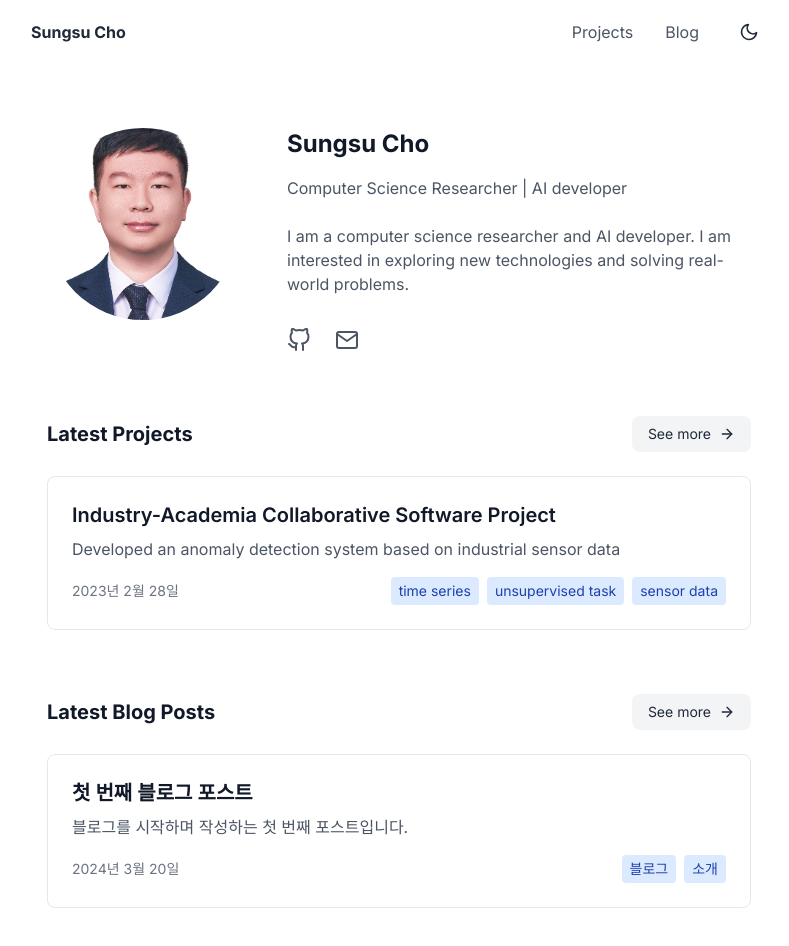
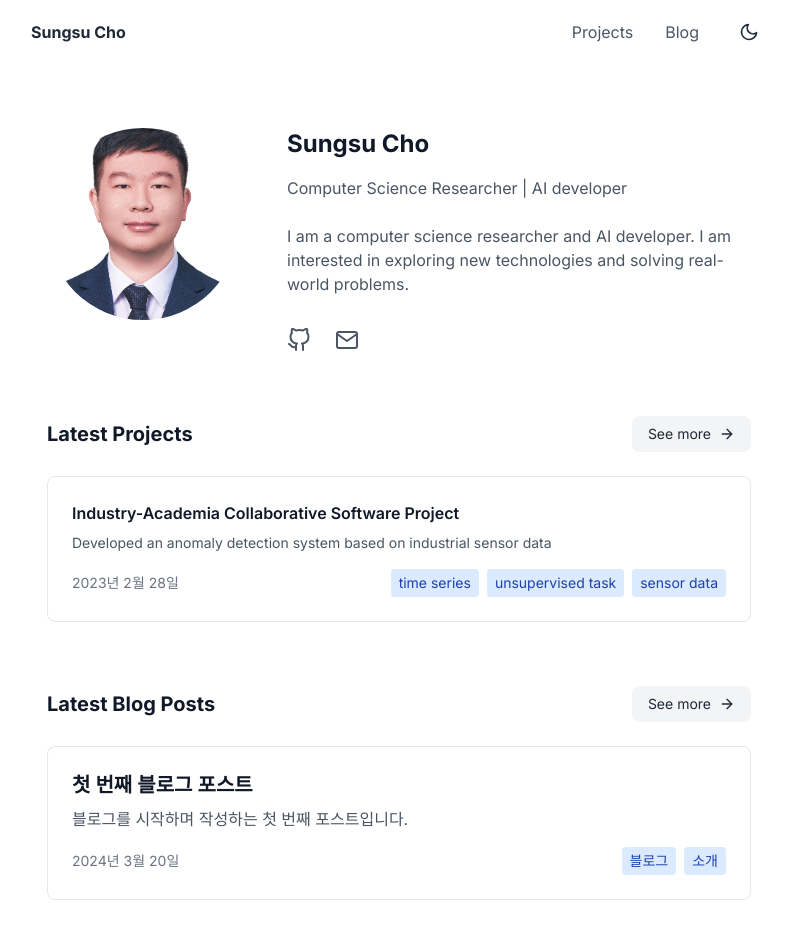
Before and after one commit to chosungsu/chosungsu.github.io, a Next.js app: page / in a window 1280 px wide. Shown: the top 946 px of the page, without its empty margins (241-1030 px from the left). Built offline with nearby package versions, Linux system fonts and the light colour scheme.

Commit message:
some fix - projects part #2

```diff
--- a/src/app/page.tsx
+++ b/src/app/page.tsx
@@ -77,18 +77,25 @@ export default async function Home() {
               <Link
                 key={project.id}
                 href={`/projects/${getBaseProjectId(project.id)}`}
-                className="block"
+                className="block border dark:border-gray-700 rounded-lg p-6 bg-white dark:bg-gray-800 h-50 overflow-hidden flex flex-col justify-between"
               >
-                <div className="border dark:border-gray-700 rounded-lg p-6 hover:shadow-lg transition-shadow bg-white dark:bg-gray-800">
-                  <h3 className="text-xl font-semibold mb-2 text-gray-900 dark:text-white">
-                    {project.title}
-                  </h3>
-                  <p className="text-gray-600 dark:text-gray-300 mb-4">
-                    {project.description}
-                  </p>
-                  <div className="flex justify-between items-center">
-                    <FormattedDate date={project.date} />
-                    <div className="flex space-x-2">
+                <h2
+                  className="text-md font-semibold mb-2 text-gray-900 dark:text-white"
+                  style={{ display: '-webkit-box', WebkitLineClamp: 1, WebkitBoxOrient: 'vertical', overflow: 'hidden' }}
+                >
+                  {project.title}
+                </h2>
+                <p
+                  className="text-sm text-gray-600 dark:text-gray-300 mb-4"
+                  style={{ display: '-webkit-box', WebkitLineClamp: 2, WebkitBoxOrient: 'vertical', overflow: 'hidden' }}
+                >
+                  {project.description}
+                </p>
+                <div className="flex justify-between items-center">
+                  <FormattedDate date={project.date} />
+                  <div className="flex space-x-2 items-center">
+                    {/* 태그 상세: 중간 이상 화면에서 표시 */}
+                    <div className="hidden sm:flex space-x-2">
                       {project.tags.map((tag) => (
                         <span
                           key={tag}
@@ -98,6 +105,12 @@ export default async function Home() {
                         </span>
                       ))}
                     </div>
+                    {/* 태그 개수: 작은 화면에서만 표시 */}
+                    {project.tags.length > 0 && (
+                      <span className="flex sm:hidden px-2 py-1 bg-blue-100 dark:bg-blue-900 text-blue-800 dark:text-blue-100 rounded text-sm">
+                        +{project.tags.length}
+                      </span>
+                    )}
                   </div>
                 </div>
               </Link>
--- a/src/app/projects/page.tsx
+++ b/src/app/projects/page.tsx
@@ -5,7 +5,7 @@ export default async function Projects() {
   const projects = await getProjectPosts();
 
   return (
-    <div className="min-h-screen py-16 bg-white dark:bg-gray-900">
+    <div className="min-h-screen pb-4 bg-white dark:bg-gray-900">
       <div className="max-w-3xl mx-auto">
         <ProjectList initialProjects={projects} />
       </div>
--- a/src/components/ProjectContent.tsx
+++ b/src/components/ProjectContent.tsx
@@ -9,6 +9,7 @@ import { Globe } from 'lucide-react';
 import remarkGfm from 'remark-gfm';
 import remarkEmoji from 'remark-emoji';
 import rehypeRaw from 'rehype-raw';
+import ScrollToTop from './ScrollToTop';
 
 interface ProjectContentProps {
   id: string;
@@ -106,14 +107,14 @@ export default function ProjectContent({ id }: ProjectContentProps) {
   }
 
   return (
-    <div className="min-h-screen py-16 bg-white dark:bg-gray-900">
+    <div className="min-h-screen py-8 bg-white dark:bg-gray-900">
       <article className="max-w-3xl mx-auto px-4">
         <header className="mb-8 border-b border-gray-200 dark:border-gray-700 pb-4">
-          <h1 className="text-4xl font-bold mb-4 text-gray-900 dark:text-white">
+          <h1 className="text-2xl font-bold mb-4 text-gray-900 dark:text-white">
             {project.title}
           </h1>
           <div className="flex flex-wrap justify-between items-center gap-4">
-            <FormattedDate date={project.date} className="text-gray-600 dark:text-gray-400" />
+            <FormattedDate date={project.date} className="text-sm text-gray-600 dark:text-gray-400" />
             <div className="flex flex-wrap gap-2">
               {project.tags.map((tag: string) => (
                 <span
@@ -242,6 +243,7 @@ export default function ProjectContent({ id }: ProjectContentProps) {
           </ReactMarkdown>
         </div>
       </article>
+      <ScrollToTop />
     </div>
   );
 }
--- a/src/components/ProjectList.tsx
+++ b/src/components/ProjectList.tsx
@@ -5,7 +5,8 @@ import { useInView } from 'react-intersection-observer';
 import Link from 'next/link';
 import { PostData } from '@/utils/mdUtils';
 import FormattedDate from './FormattedDate';
-import { ArrowDownToLine, ArrowUpToLine } from 'lucide-react';
+import { CalendarArrowDown, CalendarArrowUp } from 'lucide-react';
+import ScrollToTop from './ScrollToTop';
 
 interface ProjectListProps {
   initialProjects: PostData[];
@@ -71,9 +72,9 @@ export default function ProjectList({ initialProjects }: ProjectListProps) {
         >
           <span>Date</span>
           {isDescending ? (
-            <ArrowDownToLine className="w-4 h-4" />
+            <CalendarArrowUp className="w-4 h-4" />
           ) : (
-            <ArrowUpToLine className="w-4 h-4" />
+            <CalendarArrowDown className="w-4 h-4" />
           )}
         </button>
       </div>
@@ -82,17 +83,25 @@ export default function ProjectList({ initialProjects }: ProjectListProps) {
           <Link
             href={`/projects/${getBaseProjectId(project.id)}`}
             key={project.id}
-            className="block border dark:border-gray-700 rounded-lg p-6 bg-white dark:bg-gray-800 hover:shadow-lg transition-shadow"
+            className="block border dark:border-gray-700 rounded-lg p-6 bg-white dark:bg-gray-800 h-50 overflow-hidden flex flex-col justify-between"
           >
-            <h2 className="text-xl font-semibold mb-2 text-gray-900 dark:text-white">
+            <h2
+              className="text-md font-semibold mb-2 text-gray-900 dark:text-white"
+              style={{ display: '-webkit-box', WebkitLineClamp: 1, WebkitBoxOrient: 'vertical', overflow: 'hidden' }}
+            >
               {project.title}
             </h2>
-            <p className="text-gray-600 dark:text-gray-300 mb-4">
+            <p
+              className="text-sm text-gray-600 dark:text-gray-300 mb-4"
+              style={{ display: '-webkit-box', WebkitLineClamp: 2, WebkitBoxOrient: 'vertical', overflow: 'hidden' }}
+            >
               {project.description}
             </p>
             <div className="flex justify-between items-center">
               <FormattedDate date={project.date} />
-              <div className="flex space-x-2">
+              <div className="flex space-x-2 items-center">
+                {/* 태그 상세: 중간 이상 화면에서 표시 */}
+                <div className="hidden sm:flex space-x-2">
                   {project.tags.map((tag) => (
                     <span
                       key={tag}
@@ -102,6 +111,13 @@ export default function ProjectList({ initialProjects }: ProjectListProps) {
                     </span>
                   ))}
                 </div>
+                {/* 태그 개수: 작은 화면에서만 표시 */}
+                {project.tags.length > 0 && (
+                  <span className="flex sm:hidden px-2 py-1 bg-blue-100 dark:bg-blue-900 text-blue-800 dark:text-blue-100 rounded text-sm">
+                    +{project.tags.length}
+                  </span>
+                )}
+              </div>
             </div>
           </Link>
         ))}
@@ -109,6 +125,7 @@ export default function ProjectList({ initialProjects }: ProjectListProps) {
           <div ref={ref} className="h-10" />
         )}
       </div>
+      <ScrollToTop />
     </div>
   );
 }
--- /dev/null
+++ b/src/components/ScrollToTop.tsx
@@ -0,0 +1,42 @@
+'use client';
+
+import { useState, useEffect } from 'react';
+import { ArrowUp } from 'lucide-react';
+
+/**
+ * 화면 우하단에 나타나는 "위로 이동" 버튼
+ * 1. 스크롤이 일정 거리(300px) 이상 내려가면 보여짐
+ * 2. 클릭 시 부드럽게 맨 위로 스크롤
+ */
+export default function ScrollToTop() {
+  const [isVisible, setIsVisible] = useState(false);
+
+  useEffect(() => {
+    const onScroll = () => {
+      if (window.scrollY > 50) {
+        setIsVisible(true);
+      } else {
+        setIsVisible(false);
+      }
+    };
+
+    window.addEventListener('scroll', onScroll);
+    return () => window.removeEventListener('scroll', onScroll);
+  }, []);
+
+  const scrollToTop = () => {
+    window.scrollTo({ top: 0, behavior: 'smooth' });
+  };
+
+  if (!isVisible) return null;
+
+  return (
+    <button
+      onClick={scrollToTop}
+      aria-label="Scroll to top"
+      className="fixed bottom-6 right-6 z-50 p-3 rounded-full bg-gray-400 text-white hover:bg-gray-500 dark:bg-gray-500 dark:hover:bg-gray-600 transition-colors"
+    >
+      <ArrowUp className="w-5 h-5" />
+    </button>
+  );
+}
```
Lines whose indentation alone changed are shown as unchanged.
